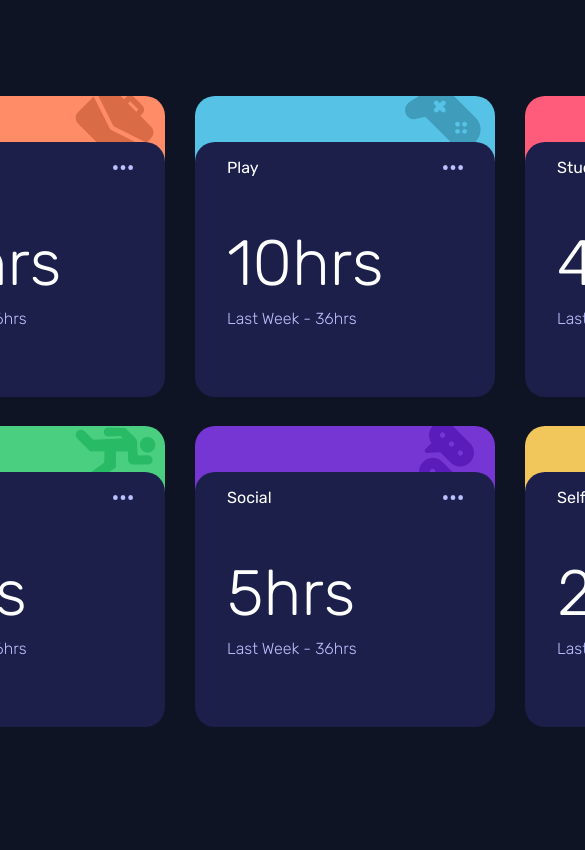
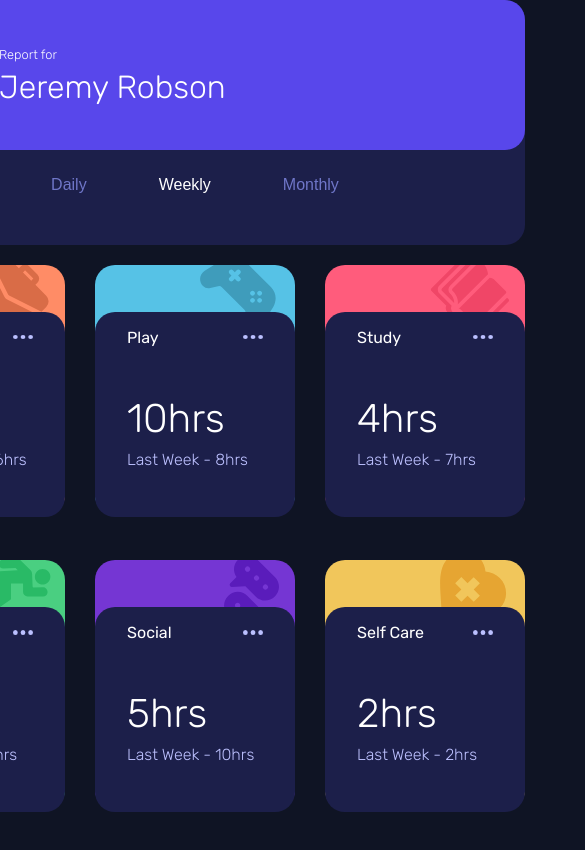
Before and after one commit to Rxunak/Time-Tracking-Dashboard, a plain HTML site: page index.html in a window 390 px wide. Shown: the top 850 px of the page, 585 px wide, since content can reach past the window. Drawn offline with Linux system fonts and the light colour scheme.

Commit message:
Completed Tablet Design and Laptop size 1024px

```diff
--- a/index.html
+++ b/index.html
@@ -21,14 +21,16 @@
 
     <title>Frontend Mentor | Time tracking dashboard</title>
   </head>
-  <body >
+  <body>
     <main>
       <section class="container">
         <div class="gridItems itemOne">
           <div class="profileSection">
             <img src="/images/image-jeremy.png" alt="" class="profileImage" />
-            <p class="profileName">Report for</p>
-            <h1 class="profileTitle">Jeremy Robson</h1>
+            <div class="name">
+              <p class="profileName">Report for</p>
+              <h1 class="profileTitle">Jeremy Robson</h1>
+            </div>
           </div>
           <div class="optionContainer">
             <button class="options" id="daily">Daily</button>
@@ -47,7 +49,7 @@
               />
             </p>
             <span class="mainContainer"></span>
-            <p class="informationDes">Last Week - 36hrs</p>
+            <p class="informationDes"></p>
           </div>
         </div>
         <div class="gridItems itemThree">
@@ -61,7 +63,7 @@
               />
             </p>
             <span class="mainContainer"></span>
-            <p class="informationDes">Last Week - 36hrs</p>
+            <p class="informationDes"></p>
           </div>
         </div>
         <div class="gridItems itemFour">
@@ -75,7 +77,7 @@
               />
             </p>
             <span class="mainContainer"></span>
-            <p class="informationDes">Last Week - 36hrs</p>
+            <p class="informationDes"></p>
           </div>
         </div>
         <div class="gridItems itemFive">
@@ -89,7 +91,7 @@
               />
             </p>
             <span class="mainContainer"></span>
-            <p class="informationDes">Last Week - 36hrs</p>
+            <p class="informationDes"></p>
           </div>
         </div>
         <div class="gridItems itemSix">
@@ -103,7 +105,7 @@
               />
             </p>
             <span class="mainContainer"></span>
-            <p class="informationDes">Last Week - 36hrs</p>
+            <p class="informationDes"></p>
           </div>
         </div>
         <div class="gridItems itemSeven">
@@ -117,7 +119,7 @@
               />
             </p>
             <span class="mainContainer"></span>
-            <p class="informationDes">Last Week - 36hrs</p>
+            <p class="informationDes"></p>
           </div>
         </div>
       </section>
--- a/index.js
+++ b/index.js
@@ -4,6 +4,7 @@ const mainContainer = document.querySelectorAll(".informationPara");
 const informationTimeSetion = document.querySelectorAll(".informationTime");
 const options = document.querySelectorAll(".options");
 const container = document.querySelectorAll(".mainContainer");
+const infoDescription = document.querySelectorAll(".informationDes");
 
 const dailyTime = document.getElementById("daily");
 const weeklyTime = document.getElementById("weekly");
@@ -71,6 +72,22 @@ const appendTime = (data, text) => {
   }
 };
 
+const updateHours = (data, text) => {
+  if (text === "daily") {
+    infoDescription.forEach((item, index) => {
+      item.textContent = `Last Week - ${data[index].timeframes[text].previous}hrs`;
+    });
+  } else if (text === "weekly") {
+    infoDescription.forEach((item, index) => {
+      item.textContent = `Last Week - ${data[index].timeframes[text].previous}hrs`;
+    });
+  } else if (text == "monthly") {
+    infoDescription.forEach((item, index) => {
+      item.textContent = `Last Week - ${data[index].timeframes[text].previous}hrs`;
+    });
+  }
+};
+
 const fetchedDated = (data) => {
   container.forEach((item, index) => {
     const pTag = document.createElement("p");
@@ -78,12 +95,15 @@ const fetchedDated = (data) => {
     pTag.classList.add("informationTime");
     item.innerText = "";
     item.appendChild(pTag);
-    test()
+    test();
+  });
+
+  infoDescription.forEach((item, index) => {
+    item.textContent = `Last Week - ${data[index].timeframes.weekly.previous}hrs`;
   });
 };
 
 function test() {
-
   weeklyTime.classList.add("test");
 }
 
@@ -110,6 +130,7 @@ fetch("/data.json")
       button.addEventListener("click", () => {
         const test = button.innerText.toLowerCase();
         appendTime(data, test);
+        updateHours(data, test);
       });
     });
   });
--- a/styles.css
+++ b/styles.css
@@ -2,6 +2,7 @@ body {
   background-color: hsl(226, 43%, 10%);
   color: white;
   font-family: "Rubik", sans-serif;
+  /* margin: 0; */
 }
 
 main {
@@ -13,15 +14,15 @@ main {
 
 .container {
   display: grid;
-  grid-template-columns: repeat(4, 330px);
+  grid-template-columns: repeat(4, auto);
   width: 100%;
   height: auto;
   row-gap: 80px;
+  column-gap: 30px;
   justify-content: center;
 }
 
 .gridItems {
-  outline: 2px solid pink;
   width: 300px;
   height: 250px;
 }
@@ -223,3 +224,129 @@ main {
 .elipses.change {
   background-color: hsl(235, 46%, 20%);
 }
+
+@media (max-width: 1024px) {
+  .container {
+    width: 100%;
+  }
+  .gridItems {
+    width: 232px;
+  }
+
+  .itemTwo {
+    background-position: 135px -10px;
+  }
+
+  .itemThree {
+    background-position: 135px -10px;
+  }
+
+  .itemFour {
+    background-position: 135px -10px;
+  }
+
+  .itemFive {
+    background-position: 135px -1px;
+  }
+
+  .itemSix {
+    background-position: 145px -10px;
+  }
+
+  .itemSeven {
+    background-position: 145px -10px;
+  }
+
+  .informationTime {
+    font-size: 3rem;
+  }
+}
+
+@media (max-width: 768px) {
+  body {
+    margin: 0;
+  }
+  .container {
+    grid-template-columns: repeat(3, auto);
+    height: 100vh;
+    row-gap: 20px;
+  }
+
+  .gridItems {
+    width: 200px;
+  }
+  .itemOne {
+    grid-column: 1 / span 3;
+    grid-row: 1 / span 1;
+    width: 100%;
+    height: auto;
+  }
+
+  .profileSection {
+    height: 150px;
+    display: flex;
+    flex-direction: row;
+    margin-bottom: 0;
+  }
+
+  .name {
+    display: flex;
+    flex-direction: column;
+    justify-content: center;
+    gap: 0.4rem;
+  }
+
+  .profileTitle {
+    margin-bottom: 0;
+    font-size: 2rem;
+  }
+
+  .profileName {
+    margin-top: 0;
+  }
+
+  .optionContainer {
+    flex-direction: row;
+
+    width: 100%;
+    justify-content: center;
+    gap: 60px;
+    height: 70px;
+    align-items: center;
+  }
+
+  .options {
+    margin: 0;
+  }
+  .informationDiv {
+    height: 205px;
+  }
+
+  .itemTwo {
+    background-position: 105px -10px;
+  }
+
+  .itemThree {
+    background-position: 105px -10px;
+  }
+
+  .itemFour {
+    background-position: 105px -10px;
+  }
+
+  .itemFive {
+    background-position: 105px -1px;
+  }
+
+  .itemSix {
+    background-position: 115px -10px;
+  }
+
+  .itemSeven {
+    background-position: 115px -10px;
+  }
+
+ .informationTime {
+    font-size: 2.5rem;
+  }
+}
```
Also changed, not shown: 1 other file.
